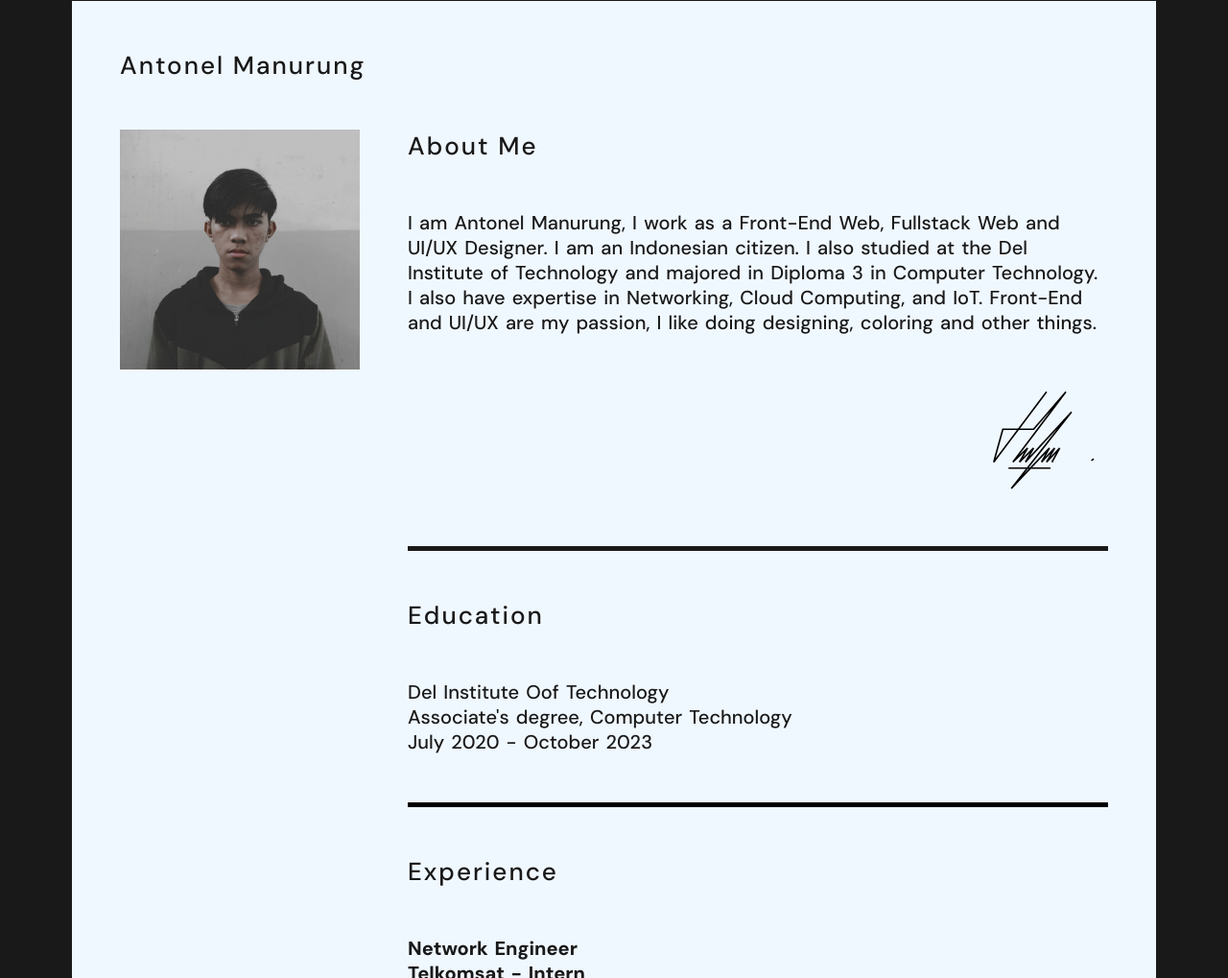
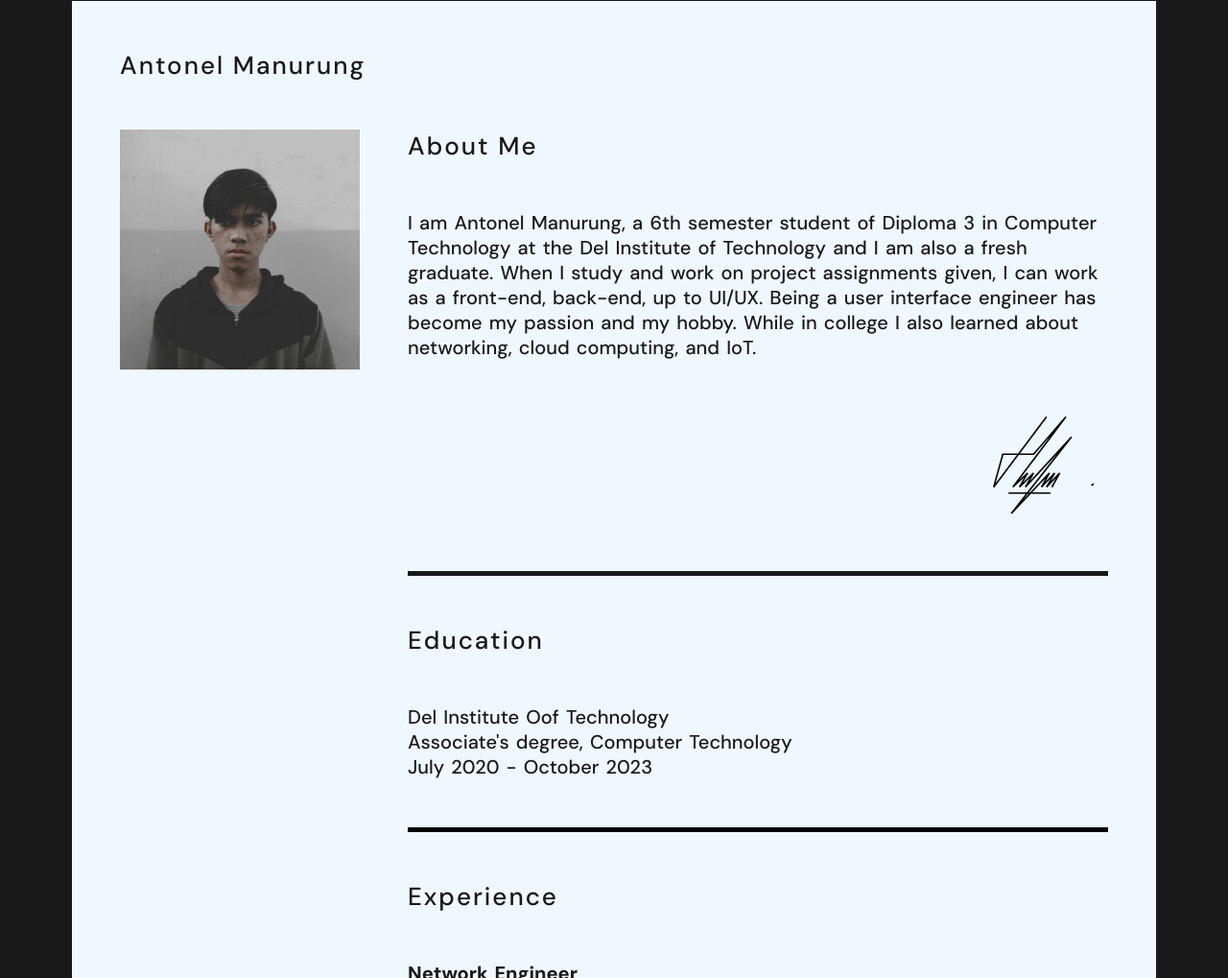
Before and after one commit to Antonel29/Antonel29.github.io, a plain HTML site: page index.html in a window 1280 px wide. Shown: the part 1674-2693 px from the top of the page at 96% size. Drawn offline with nearby package versions, Linux system fonts and the light colour scheme.

Commit message:
Update index.html

```diff
--- a/index.html
+++ b/index.html
@@ -481,8 +481,7 @@
                     <p class="sub-title">About Me</p>
 
                     <p class="sub-topic">
-                        I am Antonel Manurung, I work as a Front-End Web, Fullstack Web and UI/UX Designer. I am an Indonesian citizen. I also studied at the Del Institute of Technology and majored in Diploma 3 in Computer Technology.
-                        I also have expertise in Networking, Cloud Computing, and IoT. Front-End and UI/UX are my passion, I like doing designing, coloring and other things.
+                        I am Antonel Manurung, a 6th semester student of Diploma 3 in Computer Technology at the Del Institute of Technology and I am also a fresh graduate. When I study and work on project assignments given, I can work as a front-end, back-end, up to UI/UX. Being a user interface engineer has become my passion and my hobby. While in college I also learned about networking, cloud computing, and IoT.
                     </p>
 
                     <div class="addition">
```
